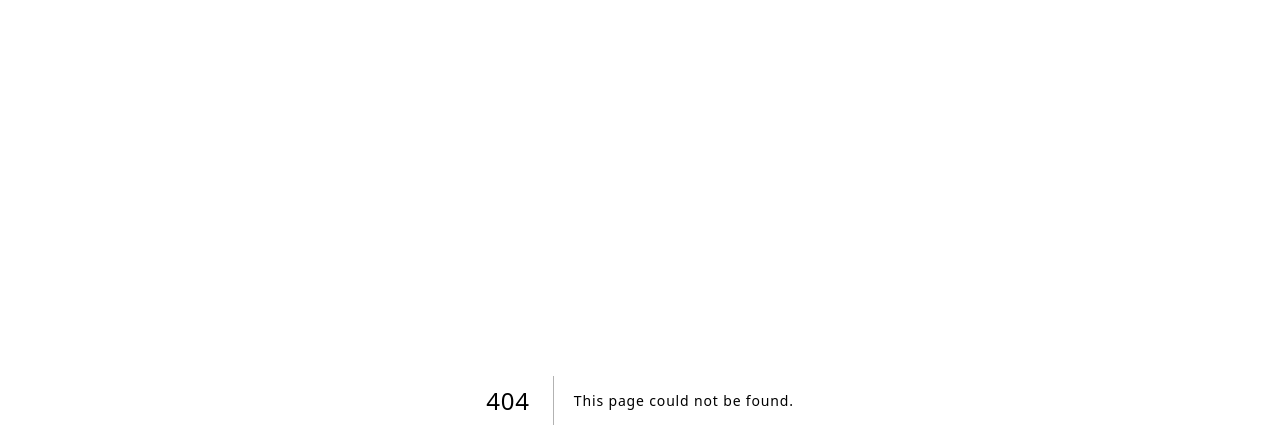
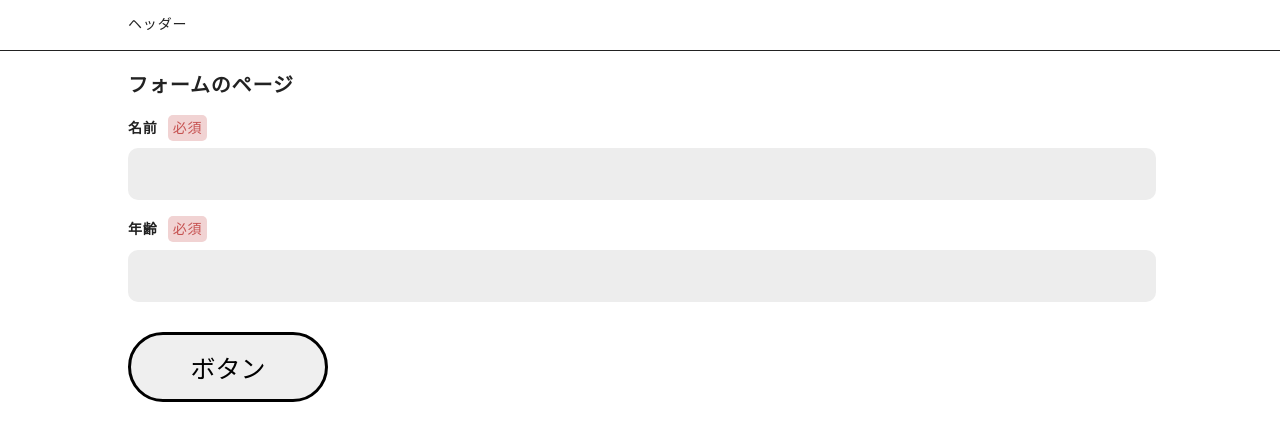
Before and after one commit to abeshi03/hc-test, a Next.js app: page /form in a window 1280 px wide. Before the commit this address had no page. Shown: the top 448 px of the page. Built offline with nearby package versions, Linux system fonts and the light colour scheme.

Commit message:
FormAssignment
style

```diff
--- /dev/null
+++ b/src/pages/form/index.tsx
@@ -0,0 +1,94 @@
+import React, {ChangeEvent, FC, useState} from "react"
+import s from "./style.module.sass"
+
+export const FormPage: FC = () => {
+  const [name, setName] = useState("")
+  const [age, setAge] = useState("")
+
+  const [nameErrorMessage, setNameErrorMessage] = useState("")
+  const [ageErrorMessage, setAgeErrorMessage] = useState("")
+
+  const onChangeName = (e: ChangeEvent<HTMLInputElement>) => {
+    setName(e.target.value)
+  }
+
+  const onChangeAge = (e: ChangeEvent<HTMLInputElement>) => {
+    setAge(e.target.value)
+  }
+
+  const onSubmit = (e) => {
+    e.preventDefault()
+
+    setNameErrorMessage("")
+    setAgeErrorMessage("")
+
+    let isValid = true;
+
+    if (!name) {
+      setNameErrorMessage("名前は必須です")
+      isValid = false
+    }
+    const ageNumber = Number(age)
+    if (!age || ageNumber <= 0) {
+      setAgeErrorMessage("年齢は必須です")
+      isValid = false
+    }
+
+    if (isValid) {
+      console.log({ name, age: ageNumber })
+    }
+  }
+
+  return (
+    <>
+      <header className={s.header}>
+        <p>ヘッダー</p>
+      </header>
+      <div className={s.wrapper}>
+        <h1 className={s.title}>フォームのページ</h1>
+        <section className={s.section}>
+          <form onSubmit={onSubmit}>
+            <div className={s.formItem}>
+              <label>
+                <span className={s.formName}>名前</span>
+                <span className={s.label}>必須</span>
+                <input
+                  type="text"
+                  name="name"
+                  value={name}
+                  onChange={onChangeName}
+                  className={s.input}
+                />
+              </label>
+              {nameErrorMessage && (
+                <p className={s.errorMessage}>{nameErrorMessage}</p>
+              )}
+            </div>
+
+            <div className={s.formItem}>
+              <label>
+                <span className={s.formName}>年齢</span>
+                <span className={s.label}>必須</span>
+                <input
+                  type="number"
+                  name="age"
+                  value={age}
+                  onChange={onChangeAge}
+                  className={s.input}
+                />
+              </label>
+              {ageErrorMessage && (
+                <p className={s.errorMessage}>{ageErrorMessage}</p>
+              )}
+            </div>
+            <div>
+              <input type="submit" value="ボタン" className={s.submitButton} />
+            </div>
+          </form>
+        </section>
+      </div>
+    </>
+  )
+}
+
+export default FormPage
--- /dev/null
+++ b/src/pages/form/style.module.sass
@@ -0,0 +1,51 @@
+.header
+  padding: 15px 10%
+  border-bottom: 1px solid
+
+.wrapper
+  padding-left: 10%
+  padding-right: 10%
+
+.title
+  font-size: 20px
+  margin-top: 20px
+
+.formItem
+  margin-top: 20px
+
+.input
+  display: flex
+  justify-content: center
+  background-color: #ededed
+  border: none
+  width: 100%
+  height: 50px
+  margin-top: 10px
+  border-radius: 10px
+
+.formName
+  font-weight: bold
+  margin-right: 10px
+
+.label
+  padding: 5px
+  color: #c65251
+  background-color: #f1d3d3
+  border-radius: 5px
+
+.submitButton
+  margin-top: 30px
+  border: 3px solid black
+  width: 200px
+  height: 70px
+  font-size: 25px
+  cursor: pointer
+  border-radius: 50px
+
+.submitButton:hover
+  color: #fff
+  background-color: black
+
+.errorMessage
+  font-size: 10px
+  color: #e6302f
--- a/src/pages/index.tsx
+++ b/src/pages/index.tsx
@@ -13,6 +13,7 @@ const Top: FC = () => {
         <Link href="/mock">モックページへ</Link>
         <Link href="/count">カウントページ</Link>
         <Link href="/tests">テストページ</Link>
+        <Link href="/form">フォームページ</Link>
       </div>
     </Layout>
   )
```
